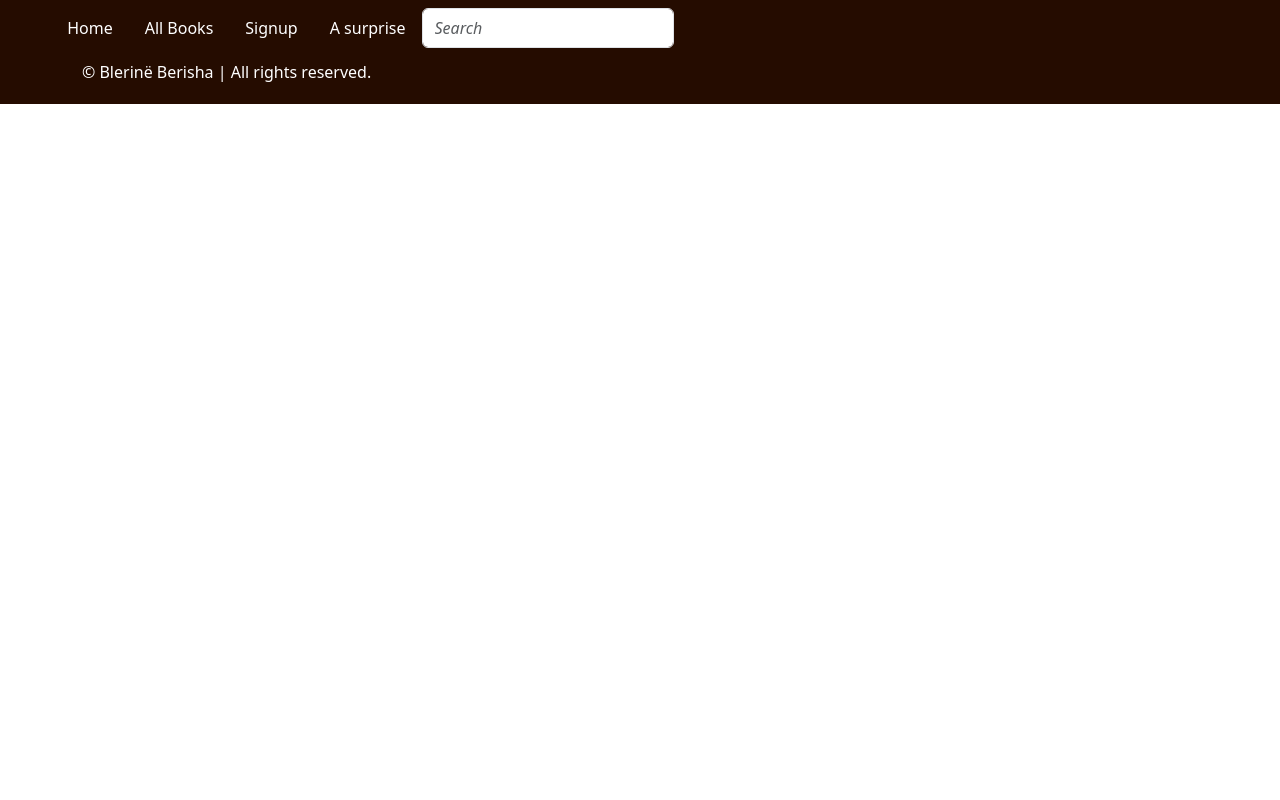
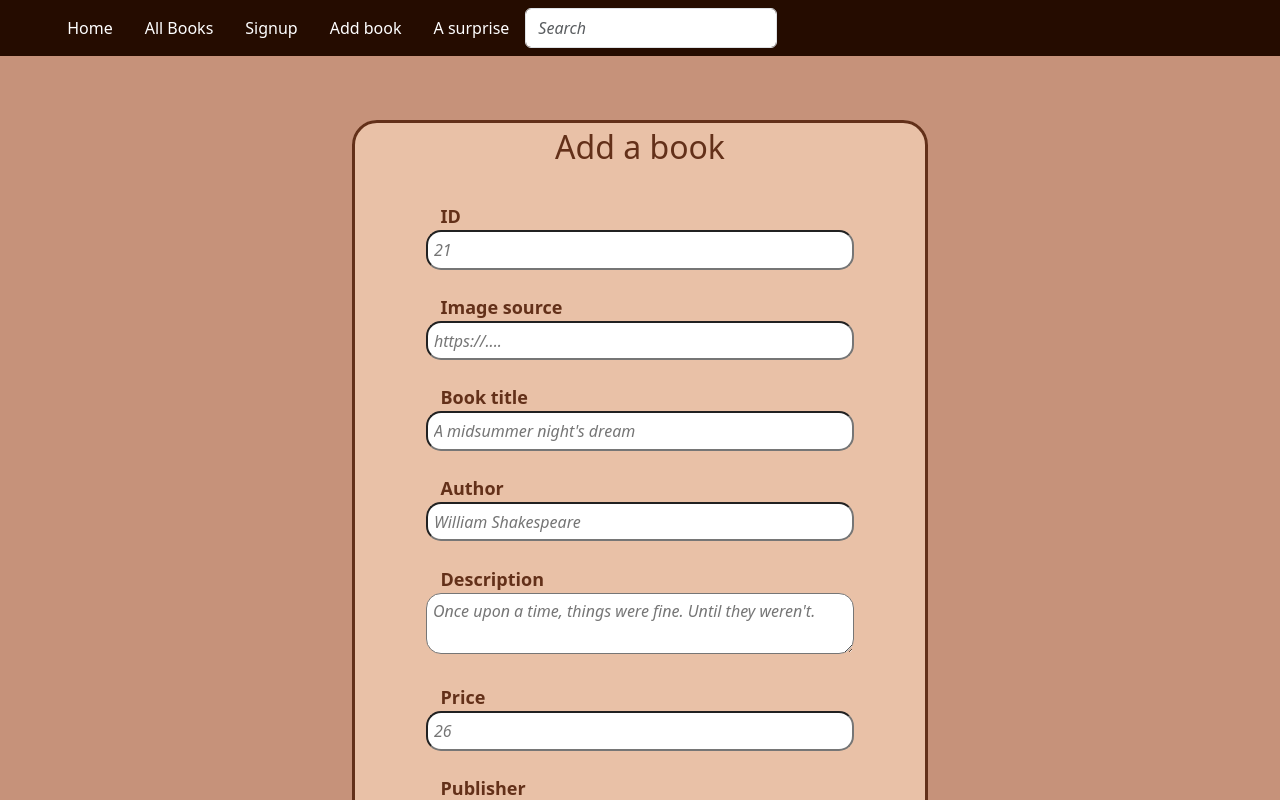
Before and after one commit to blerineberisha/bookshop, a React (Create React App) app in the folder shop/: page /add in a window 1280 px wide. Shown: the top 800 px of the page. Built offline with nearby package versions, Linux system fonts and the light colour scheme; a web font is replaced by a local one.

Commit message:
added form to add books. post method not implemented yet

```diff
--- a/shop/src/Book.tsx
+++ b/shop/src/Book.tsx
@@ -20,7 +20,7 @@ export const Book = ({
   author,
   book_description,
   price,
-  publisher,
+  publisher
 }: BookType) => {
   if (!id) return <div />;
   return (
--- a/shop/src/BookService.tsx
+++ b/shop/src/BookService.tsx
@@ -1,13 +1,14 @@
 import axios from "axios";
+import Book from "./Book";
 
-export class BookService{
+export class BookService {
+  private client = axios.create({ baseURL: "http://localhost:3001/books" });
 
-    private client = axios.create({baseURL: 'http://localhost:3001/books'});
-    getAllBooks(){
-        return this.client.get("")
-    };
+  getAllBooks() {
+    return this.client.get("");
+  }
 
-    getBookByID(id: string){
-        return this.client.get("" + id)
-    };
+  getBookByID(id: string) {
+    return this.client.get("" + id);
+  }
 }
--- a/shop/src/Form.css
+++ b/shop/src/Form.css
@@ -4,6 +4,7 @@
 }
 
 legend {
+	color: #633019;
 	text-align: center;
 	font-size:xx-large;
 	display: block;
@@ -13,7 +14,7 @@ legend {
 fieldset {
 	display: block;
 	border-radius: 25px;
-	border: solid #250c00 3px;
+	border: solid #633019 3px;
 	width: 50%;
 	margin-left: auto;
 	margin-right: auto;
@@ -32,6 +33,7 @@ Form {
 }
 
 label {
+	color: #633019;
 	padding-top: 5%;
 	font-size: large;
 	font-weight: 600;
@@ -46,7 +48,7 @@ label {
 
 .sumbit {
 	border-radius: 15px;
-	background-color: #250c00;
+	background-color: #633019;
 	color: #e9c1a7;
 	width: 150%;
 }
@@ -66,7 +68,18 @@ label {
 	margin-left: 15%;
 }
 
-input:placeholder-shown {
+input:placeholder-shown, textarea:placeholder-shown {
 	font-style: italic;
-	color: black;
   }
+
+  input::after{
+	  color: #c6927a;
+  }
+
+  input{
+    color: #633019;
+}
+
+textarea{
+	height: 50%;
+}
--- a/shop/src/Header.tsx
+++ b/shop/src/Header.tsx
@@ -17,6 +17,9 @@ function Header() {
           <Nav.Link href="/signup">Signup</Nav.Link>
         </Nav.Item>
         <Nav.Item>
+          <Nav.Link href="/add">Add book</Nav.Link>
+        </Nav.Item>
+        <Nav.Item>
           <Nav.Link href="https://www.youtube.com/watch?v=dQw4w9WgXcQ">A surprise</Nav.Link>
         </Nav.Item>
         <Search />
--- a/shop/src/Navigation.tsx
+++ b/shop/src/Navigation.tsx
@@ -6,6 +6,7 @@ import AllBooks from "./AllBooks";
 import Signup from "./Signup";
 import Home from "./Home";
 import { SingleBook } from "./SingleBook";
+import AddBook from "./NewBook";
 function Navigation() {
   return (
     <BrowserRouter>
@@ -14,6 +15,7 @@ function Navigation() {
       <Route path="/home" exact component={Home}></Route>
       <Route path="/book/:id" exact component={SingleBook}></Route>
       <Route path="/signup" exact component={Signup}></Route>
+      <Route path="/add" exact component={AddBook}></Route>
     </BrowserRouter>
   );
 }
--- /dev/null
+++ b/shop/src/NewBook.tsx
@@ -0,0 +1,136 @@
+import "react-app-polyfill/ie11";
+import * as React from "react";
+import { Formik, Field, Form, FormikHelpers } from "formik";
+import * as Yup from "yup";
+import "./Form.css";
+
+interface Values {
+  id: string;
+  img: string;
+  book_title: string;
+  author: string;
+  book_description: string;
+  price: string;
+  publisher: string;
+}
+
+const NewBook = () => {
+  const SignupSchema = Yup.object().shape({});
+
+  return (
+    <div className="body">
+      <Formik
+        initialValues={{
+          id: "",
+          img: "",
+          book_title: "",
+          author: "",
+          book_description: "",
+          price: "",
+          publisher: "",
+        }}
+        onSubmit={(
+          values: Values,
+          { setSubmitting }: FormikHelpers<Values>
+        ) => {
+          setTimeout(() => {
+            alert(JSON.stringify(values, null, 2));
+            setSubmitting(false);
+          }, 500);
+        }}
+        validationSchema={SignupSchema}
+        validateOnChange={false}
+      >
+        {({ errors, touched }) => (
+          <div>
+            <Form>
+              <fieldset>
+                <legend>Add a book</legend>
+                <div className="inputLabel">
+                  <label htmlFor="id">ID</label>
+                </div>
+                <div>
+                  <Field className="field" id="id" name="id" placeholder="21" />
+                </div>
+                <div className="inputLabel">
+                  <label htmlFor="img">Image source</label>
+                </div>
+                <div>
+                  <Field
+                    className="field"
+                    id="img"
+                    name="img"
+                    placeholder="https://...."
+                  />
+                </div>
+                <div className="inputLabel">
+                  <label htmlFor="book_title">Book title</label>{" "}
+                </div>
+                <div>
+                  <Field
+                    className="field"
+                    id="book_title"
+                    name="book_title"
+                    placeholder="A midsummer night's dream"
+                  />
+                </div>
+                <div className="inputLabel">
+                  <label htmlFor="author">Author</label>{" "}
+                </div>
+                <div>
+                  <Field
+                    className="field"
+                    id="author"
+                    name="author"
+                    placeholder="William Shakespeare"
+                  />
+                </div>
+                <div className="inputLabel">
+                  <label htmlFor="book_description">Description</label>{" "}
+                </div>
+                <div>
+                  <textarea
+                    className="field"
+                    id="book_description"
+                    name="book_description"
+                    placeholder="Once upon a time, things were fine. Until they weren't."
+                  />
+                </div>
+                <div className="inputLabel">
+                  <label htmlFor="price">Price</label>{" "}
+                </div>
+                <div>
+                  <Field
+                    className="field"
+                    id="price"
+                    name="price"
+                    placeholder="26"
+                    type="number"
+                  />
+                </div>
+                <div className="inputLabel">
+                  <label htmlFor="publisher">Publisher</label>{" "}
+                </div>
+                <div>
+                  <Field
+                    className="field"
+                    id="publisher"
+                    name="publisher"
+                    placeholder="Penguin"
+                  />
+                </div>
+                <div className="button-submit">
+                  <button type="submit" className="sumbit">
+                    Submit
+                  </button>
+                </div>
+              </fieldset>
+            </Form>
+          </div>
+        )}
+      </Formik>
+    </div>
+  );
+};
+
+export default NewBook;
```
Also changed, not shown: shop/src/AddBook.tsx (added, +11 -0 lines).
